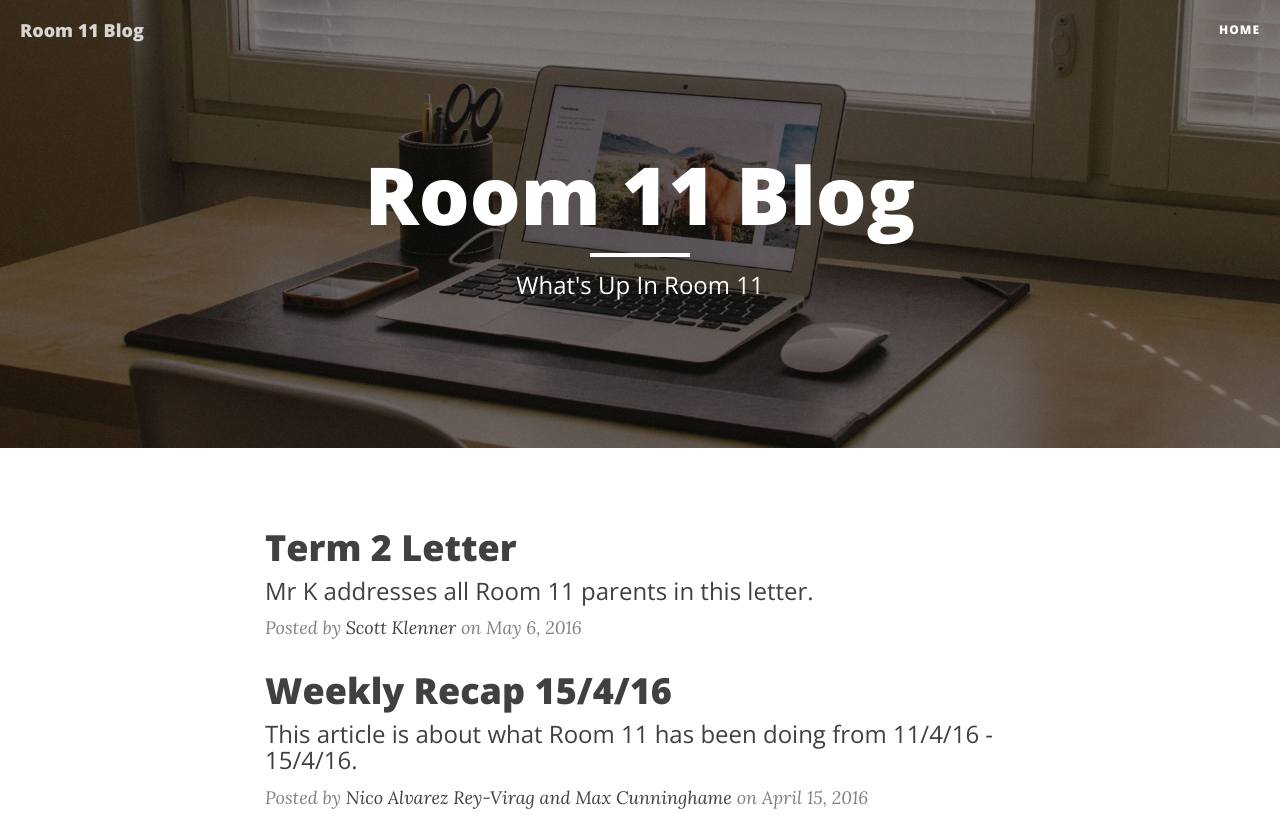
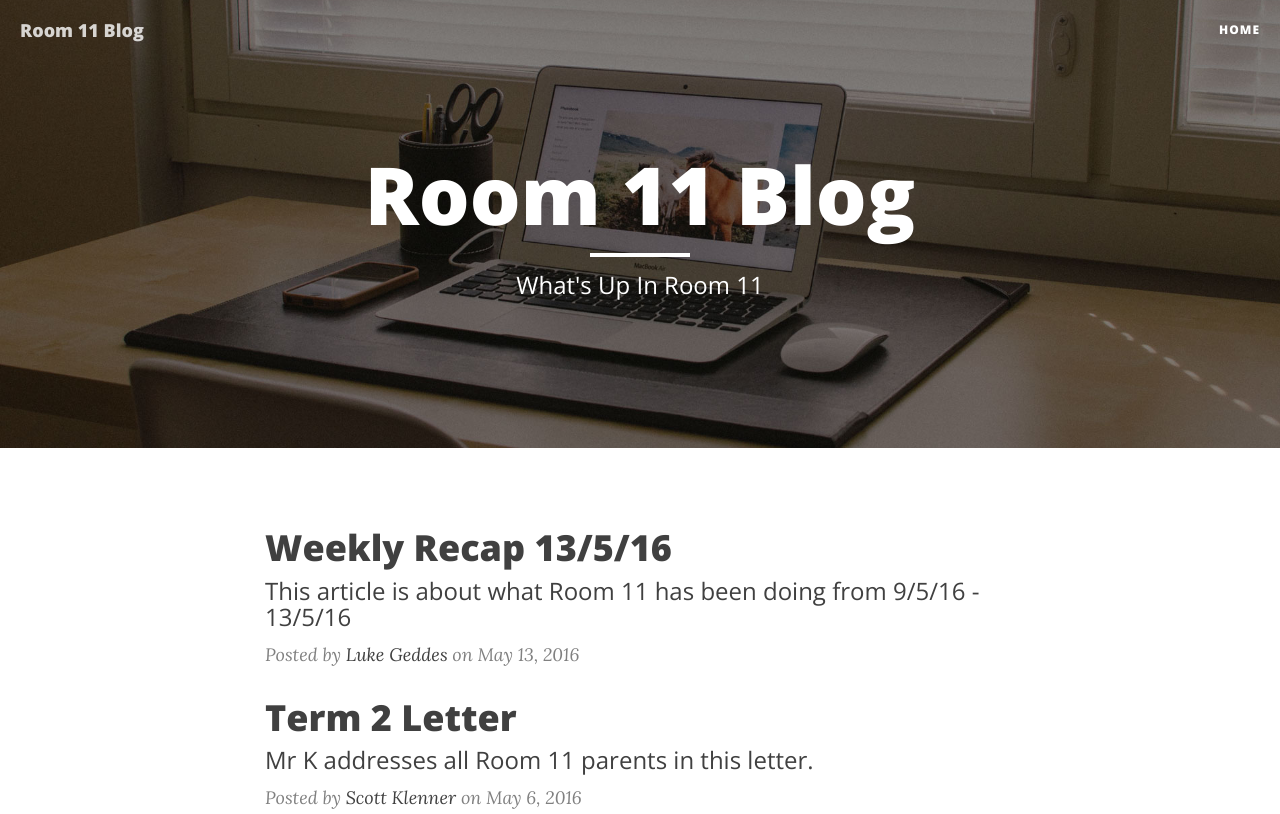
Before and after one commit to Lord-Treepa/dni.nz, a plain HTML site: page blogs/r11/index.html in a window 1280 px wide. Shown: the top 814 px of the page. Drawn offline with nearby package versions, Linux system fonts and the light colour scheme.

Commit message:
Modified

```diff
--- a/blogs/r11/index.html
+++ b/blogs/r11/index.html
@@ -80,6 +80,17 @@
     <div class="container">
         <div class="row">
             <div class="col-lg-8 col-lg-offset-2 col-md-10 col-md-offset-1">
+		<div class="post-preview">
+                    <a href="posts/postn.html">
+                        <h2 class="post-title">
+                            Weekly Recap 13/5/16
+                        </h2>
+                        <h3 class="post-subtitle">
+                            This article is about what Room 11 has been doing from 9/5/16 - 13/5/16
+                        </h3>
+                    </a>
+                    <p class="post-meta">Posted by <a href="recapsystem.html">Luke Geddes</a> on May 13, 2016</p>
+                </div>
                 <div class="post-preview">
                     <a href="posts/post6.html">
                         <h2 class="post-title">
```
Also changed, not shown: blogs/r11/recapsystem.html (+1 -1 lines).
